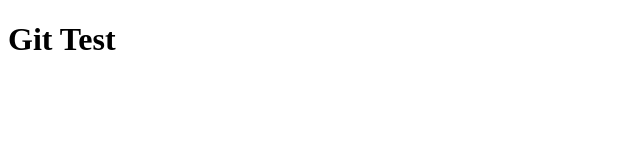
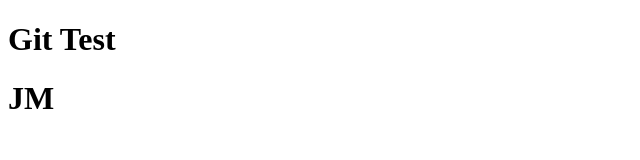
Before and after one commit to Geek2017/git-test, a plain HTML site: page index.htm in a window 1280 px wide. Shown: the full height of the page, 0-640 px from the left. Drawn offline with Linux system fonts and the light colour scheme.

Commit message:
2st commit

```diff
--- a/index.htm
+++ b/index.htm
@@ -10,6 +10,6 @@
     <div>
         <h1>Git Test</h1>
     </div>
-
+<SPAn><H1>JM</H1> </SPAn>
 </body>
 </html>
```
